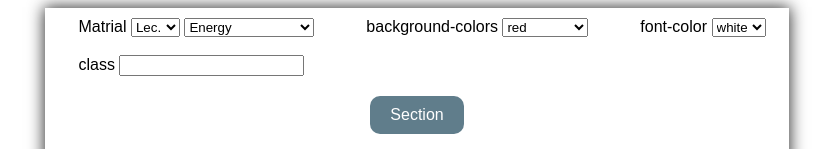
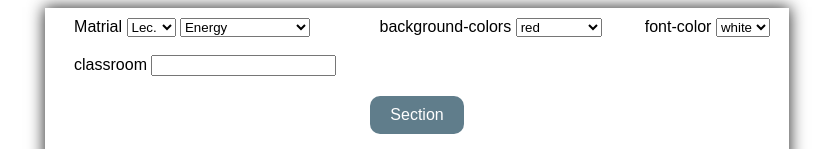
Before and after one commit to Amr-Ali02/schedule-table, a plain HTML site: page index.html in a window 1280 px wide. Shown: the top 149 px of the page, without its empty margins (223-1056 px from the left). Drawn offline with nearby package versions, Linux system fonts and the light colour scheme.

Commit message:
Update index.html

```diff
--- a/index.html
+++ b/index.html
@@ -35,7 +35,7 @@
             <option value="Building planning">Building planning</option>
             <option value=""></option>
           </select><br><br>
-          <label for="room">class</label>
+          <label for="room">classroom</label>
           <input type="text" id="room">
         </aside>
         <aside>
```
